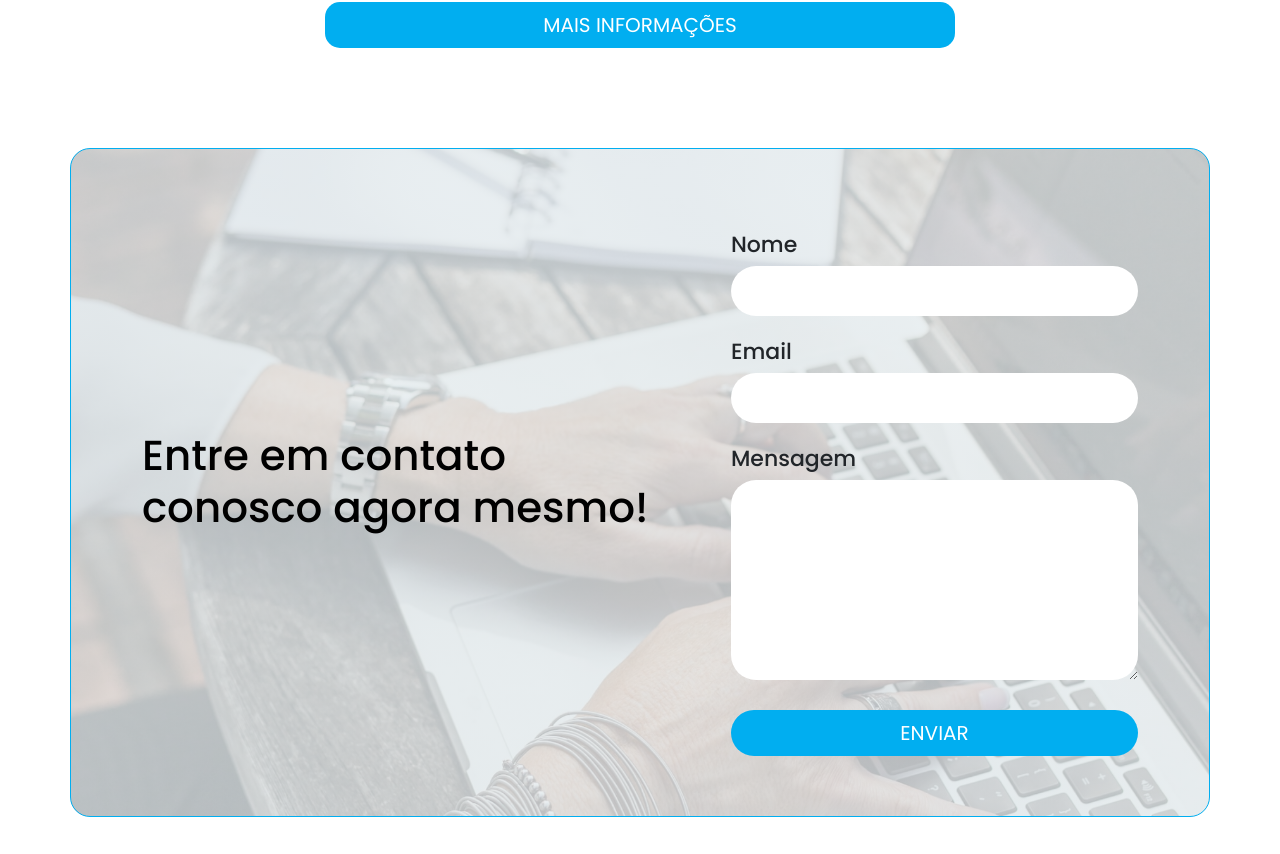
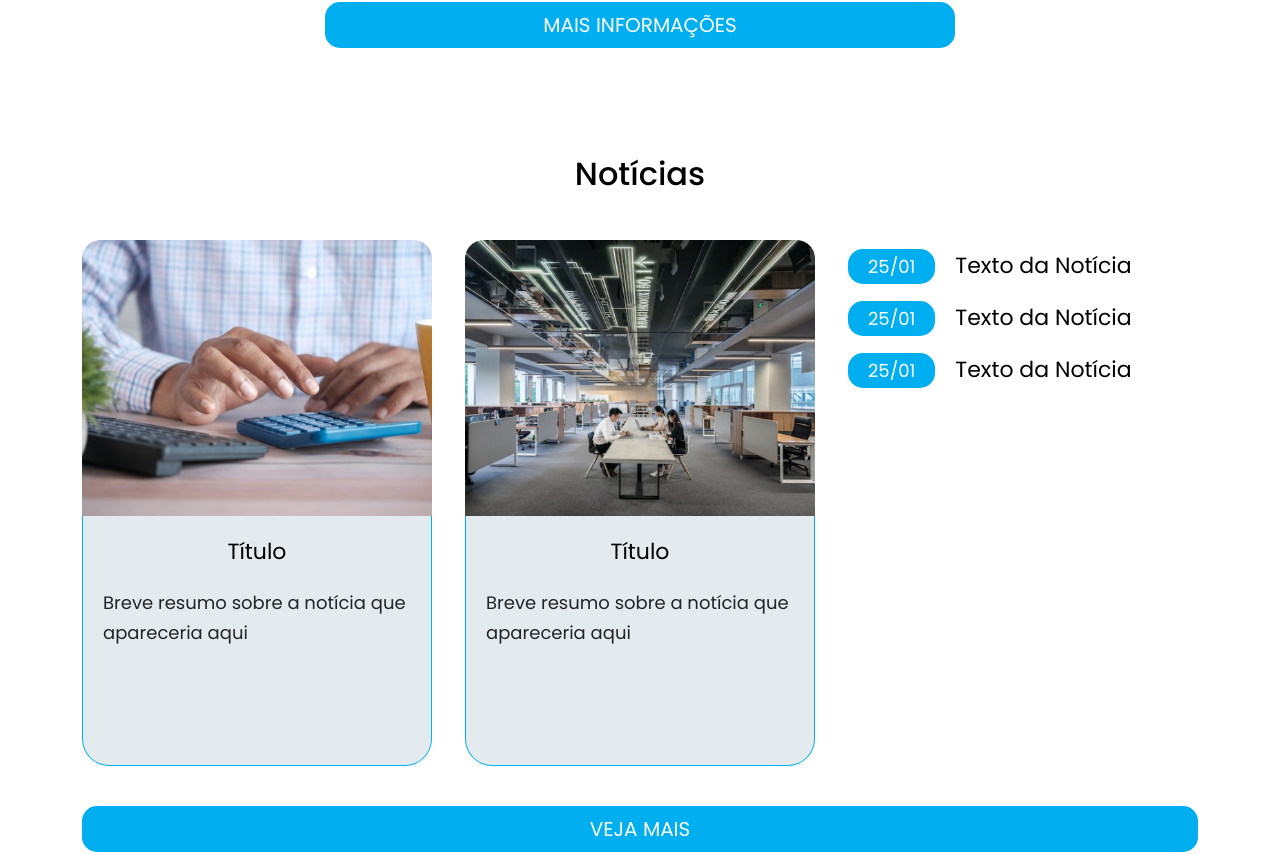
Before and after one commit to M1SS1NGHU3S/notekTemp, a React (Create React App) app: page / in a window 1280 px wide. Shown: the part 2850-3704 px from the top of the page. Built offline with nearby package versions, Linux system fonts and the light colour scheme.

Commit message:
Noticias Recentes Blog

```diff
--- a/src/index.css
+++ b/src/index.css
@@ -39,6 +39,7 @@ h2 {
 h3 {
     font-size: 24px;
     line-height: 36px;
+    font-weight: 400;
     margin: 0;
 }
 
--- a/src/index.js
+++ b/src/index.js
@@ -35,6 +35,10 @@ const router = createBrowserRouter([
                 path: "sobre",
                 element: <pages.Sobre />
             },
+            {
+                path: "noticias/:id",
+                element: <pages.Blog />
+            }
         ]
     }
 ])
--- a/src/pages/Imports.js
+++ b/src/pages/Imports.js
@@ -5,6 +5,7 @@ import Manutencao from "./manutencao";
 import Noticias from "./noticias";
 import Servicos from "./servicos";
 import Sobre from "./sobre";
+import Blog from "./blog";
 
 export {
     Home,
@@ -14,4 +15,5 @@ export {
     Noticias,
     Servicos,
     Sobre,
+    Blog
 };
--- /dev/null
+++ b/src/pages/blog.js
@@ -0,0 +1,12 @@
+import BlogPage from "../sections/BlogPage";
+import { useParams } from "react-router-dom";
+
+function Blog() {
+    const blogId = useParams();
+
+    return (
+        <BlogPage blogId={blogId.id} />
+    );
+}
+
+export default Blog;
--- a/src/pages/home.js
+++ b/src/pages/home.js
@@ -3,7 +3,7 @@ import {
     MockUp,
     SobreMudanca,
     ServicosHome,
-    // NoticiasRow,
+    NoticiasRow,
 } from "../sections/Imports"
 
 function Home() {
@@ -18,7 +18,7 @@ function Home() {
             />
             <SobreMudanca isHome={true} />
             <ServicosHome />
-            {/* <NoticiasRow isHome={true} /> */}
+            <NoticiasRow isHome={true} />
         </>
     );
 }
--- a/src/sections-data/NoticiasRowData.js
+++ b/src/sections-data/NoticiasRowData.js
@@ -2,6 +2,9 @@ import {
     officeCalcImg,
     cleanOfficeImg
 } from "../img/Imports";
+import {
+    NoticiaLink,
+} from "../components/Imports";
 
 const linksContent = [
     {
@@ -37,7 +40,17 @@ const cardsContent = [
     }
 ];
 
+const generateLinks = linksContent.map((value, index) =>
+    <NoticiaLink
+        key={index}
+        titulo={value.titulo}
+        data={value.data}
+        link={value.link}
+    />
+);
+
 export {
     cardsContent,
-    linksContent
+    linksContent,
+    generateLinks
 };
--- /dev/null
+++ b/src/sections/BlogPage.css
@@ -0,0 +1,3 @@
+.blog-header--noticias-title {
+    font-weight: 500;
+}
--- /dev/null
+++ b/src/sections/BlogPage.js
@@ -0,0 +1,25 @@
+import "./BlogPage.css";
+import {
+    noticiasRow
+} from "../sections-data/Imports"
+
+function BlogPage(props) {
+    return (
+        <BlogHeader />
+    );
+}
+
+function BlogHeader() {
+    return (
+        <section className="blog-header">
+            <div className="blog-header--noticias">
+                <h3 className="blog-header--noticias-title">
+                    Notícias recentes
+                </h3>
+                {noticiasRow.generateLinks}
+            </div>
+        </section>
+    );
+}
+
+export default BlogPage;
--- a/src/sections/Imports.js
+++ b/src/sections/Imports.js
@@ -8,6 +8,7 @@ import SobreFormacao from "./SobreFormacao";
 import SobreMudanca from "./SobreMudanca";
 import SobreRegiao from "./SobreRegiao";
 import ServicosFull from "./ServicosFull";
+import BlogPage from "./BlogPage";
 
 export {
     ContatoSocial,
@@ -19,5 +20,6 @@ export {
     SobreFormacao,
     SobreMudanca,
     SobreRegiao,
-    ServicosFull
+    ServicosFull,
+    BlogPage
 };
--- a/src/sections/NoticiasRow.js
+++ b/src/sections/NoticiasRow.js
@@ -1,8 +1,7 @@
 import "./NoticiasRow.css";
 import {
-    linksContent,
-    cardsContent
-} from "../sections-data/NoticiasRowData.js"
+    noticiasRow
+} from "../sections-data/Imports"
 import {
     NoticiaLink,
     BlogCard
@@ -11,7 +10,7 @@ import Button from "react-bootstrap/Button";
 
 function NoticiasRow(props) {
 
-    const generateLinks = linksContent.map((value, index) =>
+    const generateLinks = noticiasRow.linksContent.map((value, index) =>
         <NoticiaLink
             key={index}
             titulo={value.titulo}
@@ -19,7 +18,7 @@ function NoticiasRow(props) {
             link={value.link}
         />
     )
-    const generateCards = cardsContent.map((value, index) =>
+    const generateCards = noticiasRow.cardsContent.map((value, index) =>
         <BlogCard
             key={index}
             img={value.img}
```
